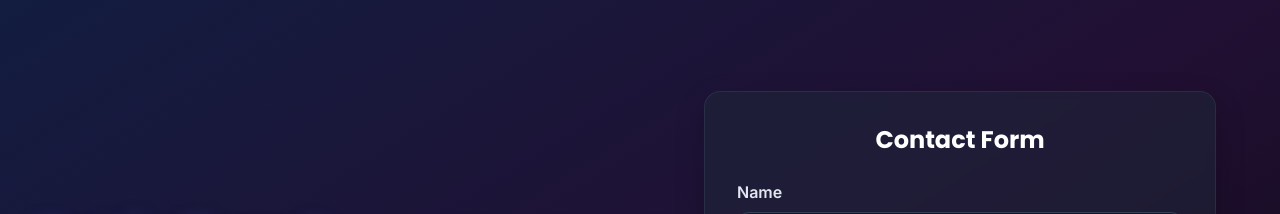
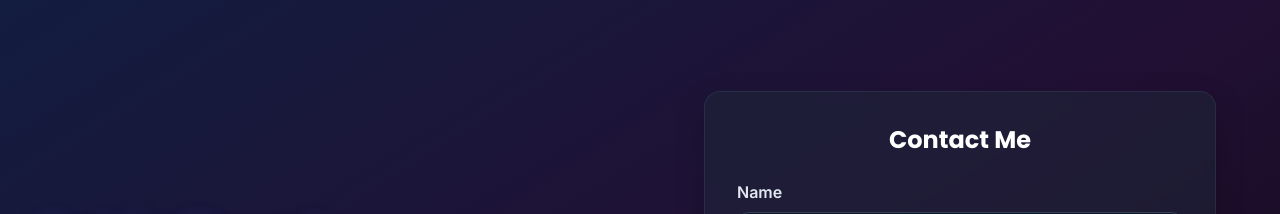
Before and after one commit to MuhammadUzair16/uzair-portfolio, a React (Vite) app: page / in a window 1280 px wide. Shown: the part 4720-4934 px from the top of the page. Built offline with nearby package versions, Linux system fonts and the light colour scheme.

Commit message:
Chanegs in contact file

```diff
--- a/src/components/Contact.tsx
+++ b/src/components/Contact.tsx
@@ -108,7 +108,7 @@ const Contact = () => {
         <div className="flex flex-col justify-center items-center w-full md:w-1/2 h-full mt-8 md:mt-0 px-4 sm:px-0">
           <div className="w-full max-w-md sm:max-w-lg bg-slate-800/50 backdrop-blur-sm border border-slate-700/50 rounded-2xl shadow-[0_10px_30px_rgba(0,0,0,0.2)] p-4 sm:p-8 relative">
             <h3 className="text-2xl font-bold text-white mb-6 text-center" style={{ fontFamily: 'Poppins, Inter, sans-serif' }}>
-              Contact Form
+              Contact Me
             </h3>
             {showPopup && (
               <div className="absolute top-4 left-1/2 transform -translate-x-1/2 bg-green-600 text-white px-6 py-3 rounded-xl shadow-lg z-20 text-center text-base font-semibold animate-fade-in">
```
